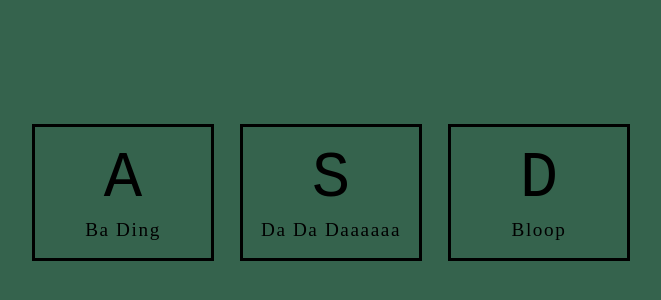
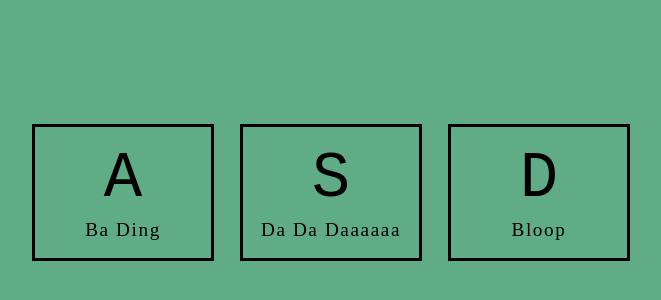
Before and after one commit to kaidence17/sound-board-example, a plain HTML site: page index.html in a window 1280 px wide. Shown: the part 208-508 px from the top of the page, without its empty margins (309-970 px from the left). Drawn offline with Linux system fonts and the light colour scheme.

Commit message:
juhiyjuhj

```diff
--- a/style.css
+++ b/style.css
@@ -1,7 +1,7 @@
 /* Set Fonts and Resets */
 body,
 html {
-  background: rgb(53, 99, 77);
+  background: rgb(95, 172, 135);
   margin: 0;
   overflow-x: hidden;
   padding: 0;
```
